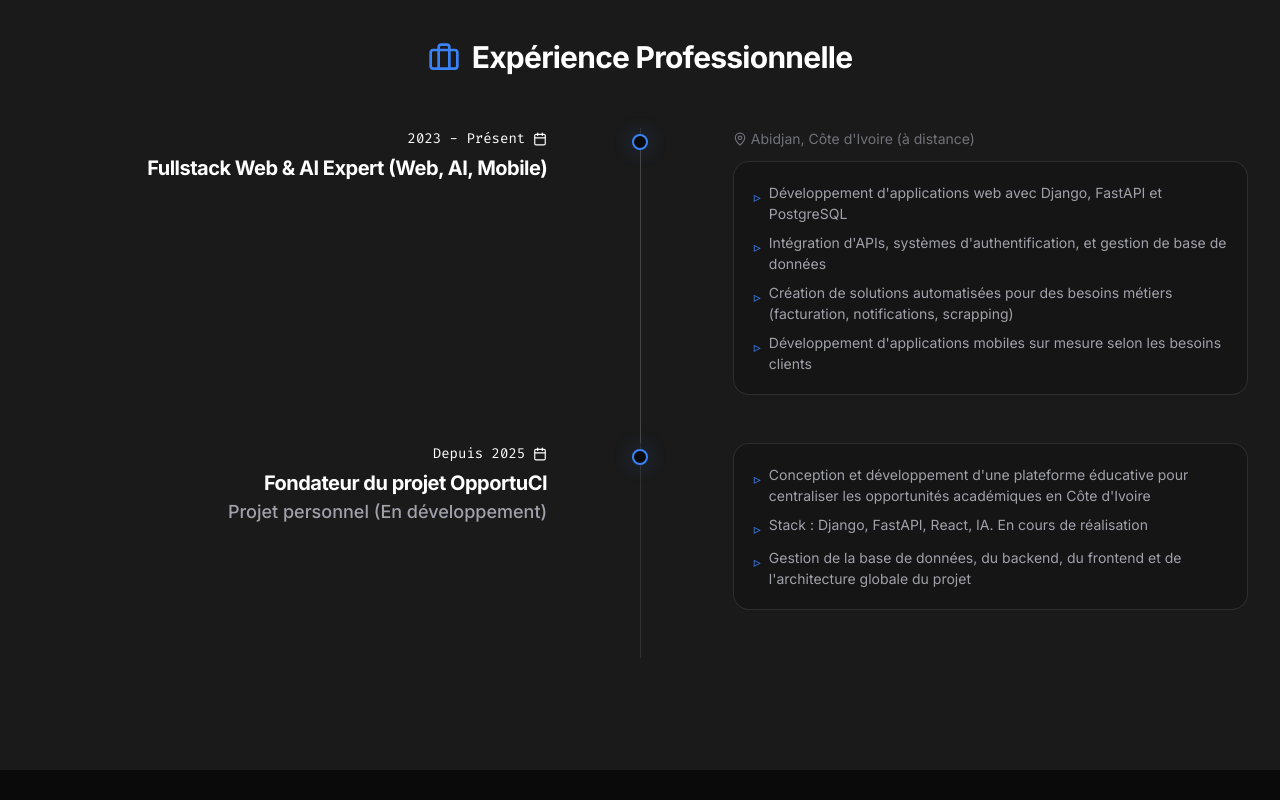
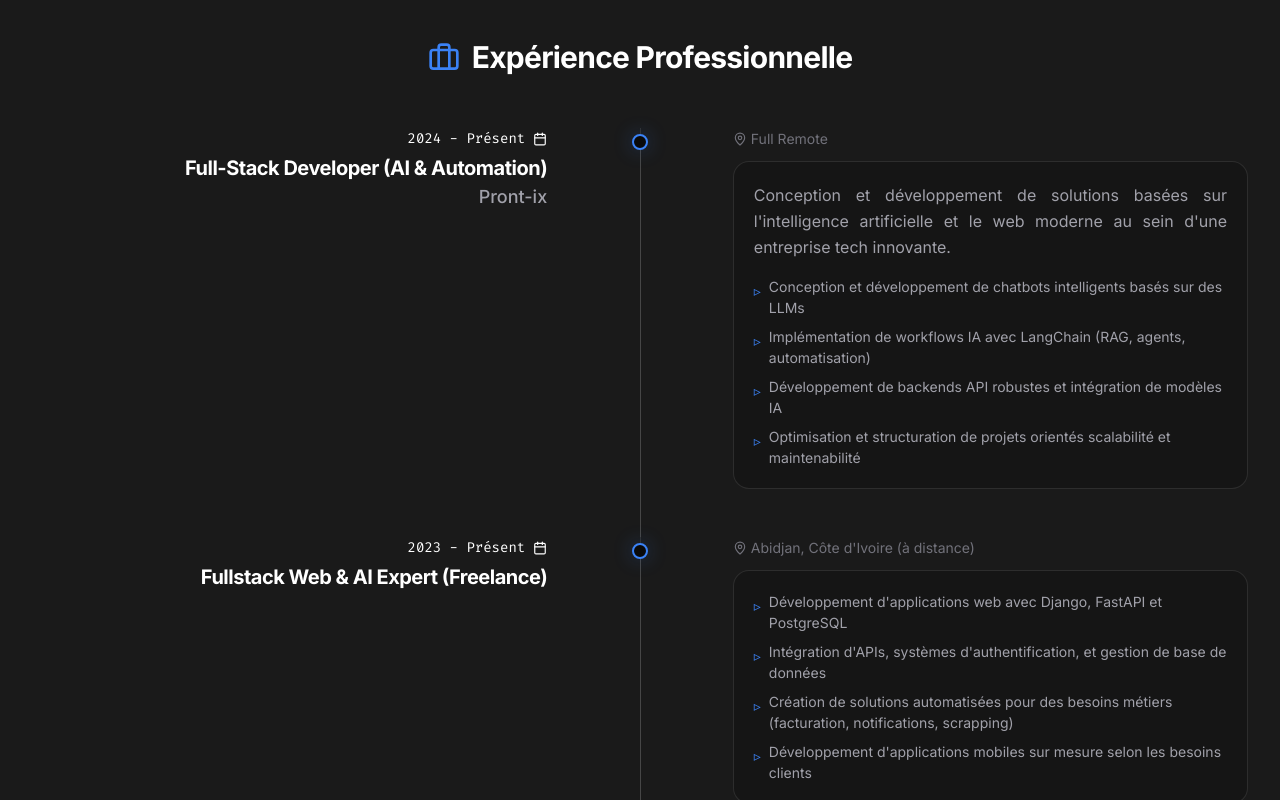
Before and after one commit to soulemaneyeo99/MyDjango-react_portfolio, a React (Vite) app in the folder frontend/: page /about in a window 1280 px wide. Shown: the part 960-1760 px from the top of the page. Built offline with nearby package versions, Linux system fonts and the light colour scheme; no server answers; a web font is replaced by a local one.

Commit message:
feat: add Pront-ix professional experience to About page

```diff
--- a/frontend/src/pages/About.jsx
+++ b/frontend/src/pages/About.jsx
@@ -28,7 +28,20 @@ const About = () => {
 
   const experience = [
     {
-      title: "Fullstack Web & AI Expert (Web, AI, Mobile)",
+      title: "Full-Stack Developer (AI & Automation)",
+      organization: "Pront-ix",
+      period: "2024 - Présent",
+      location: "Full Remote",
+      description: "Conception et développement de solutions basées sur l'intelligence artificielle et le web moderne au sein d'une entreprise tech innovante.",
+      tasks: [
+        "Conception et développement de chatbots intelligents basés sur des LLMs",
+        "Implémentation de workflows IA avec LangChain (RAG, agents, automatisation)",
+        "Développement de backends API robustes et intégration de modèles IA",
+        "Optimisation et structuration de projets orientés scalabilité et maintenabilité"
+      ]
+    },
+    {
+      title: "Fullstack Web & AI Expert (Freelance)",
       period: "2023 - Présent",
       location: "Abidjan, Côte d'Ivoire (à distance)",
       tasks: [
```
